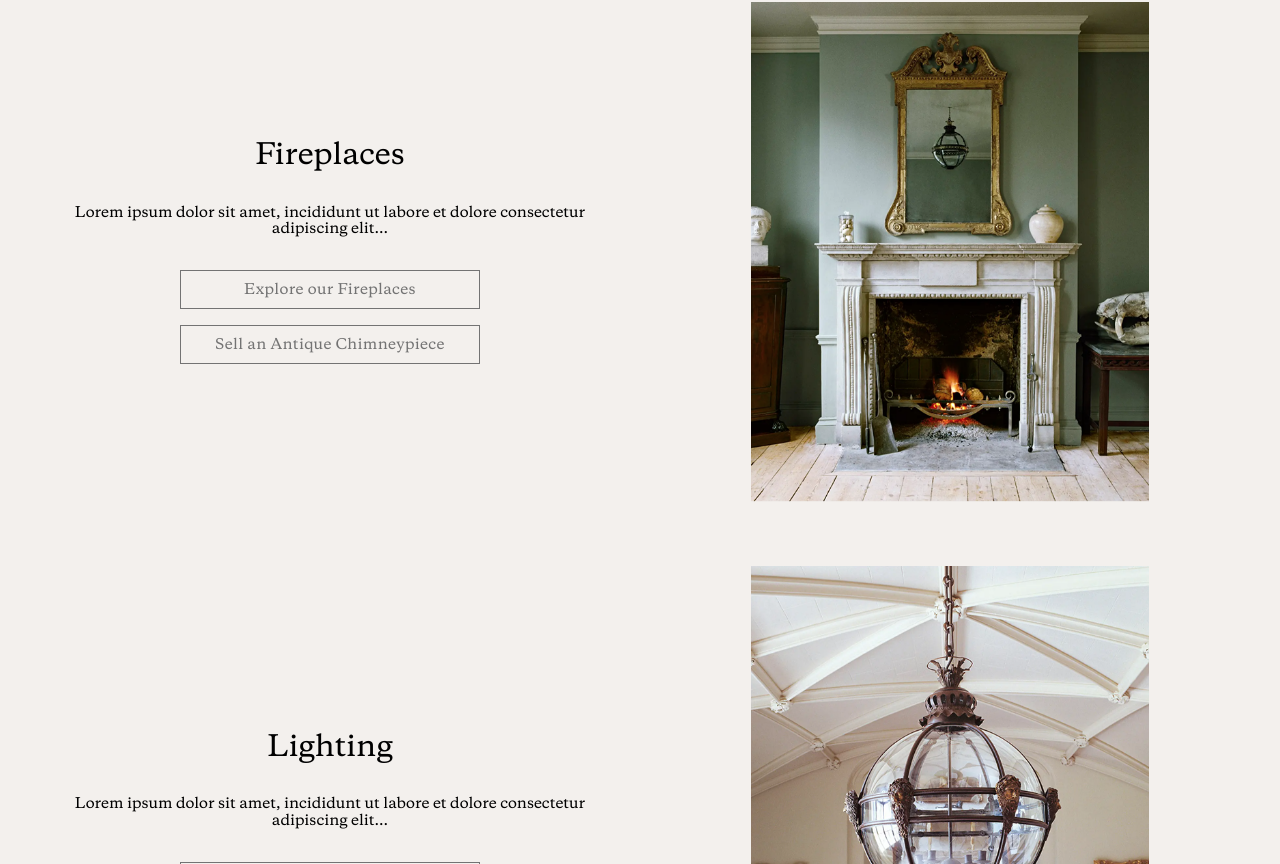
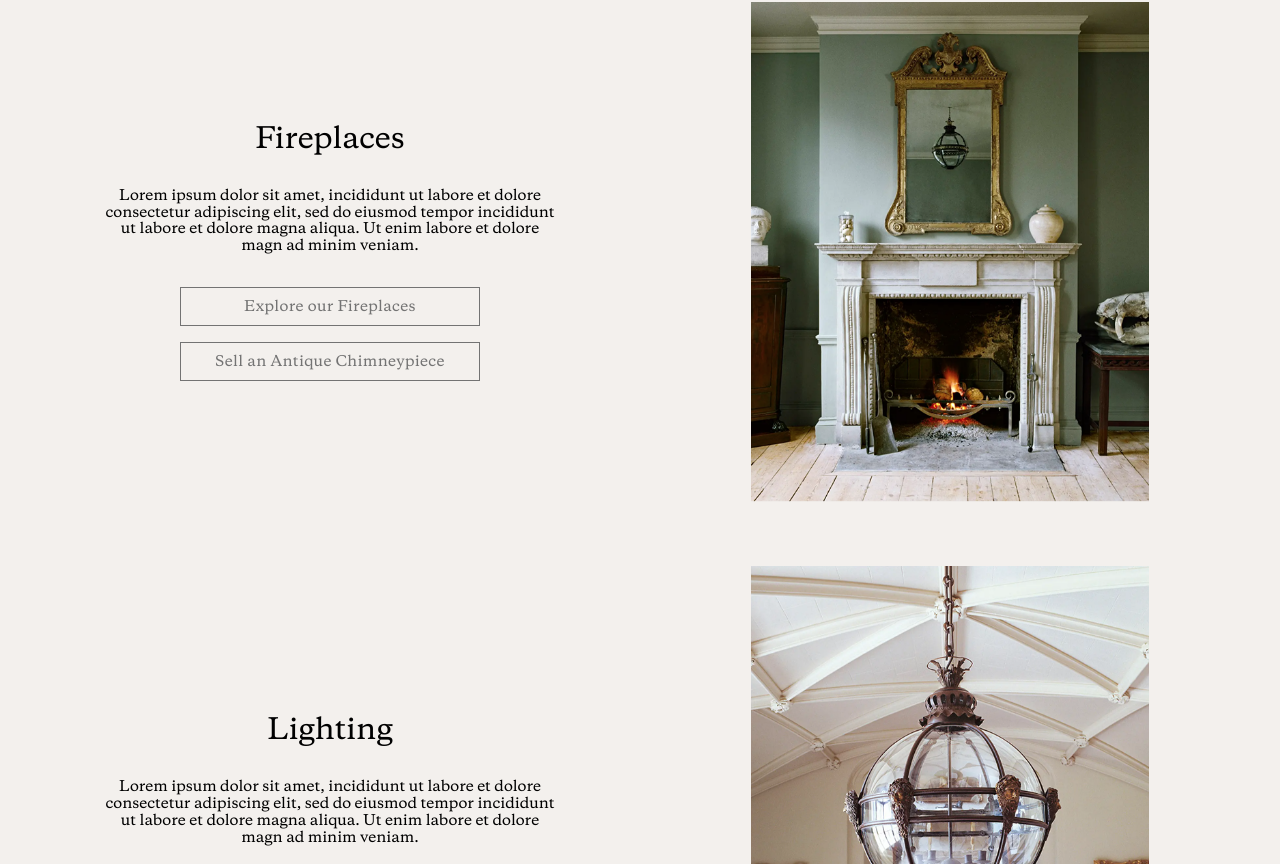
Before and after one commit to rugs07/jamb, a Next.js app: page / in a window 1280 px wide. Shown: the part 896-1760 px from the top of the page. Built offline with nearby package versions, Linux system fonts and the light colour scheme.

Commit message:
Content updates

```diff
--- a/app/components/hero-section.tsx
+++ b/app/components/hero-section.tsx
@@ -23,7 +23,7 @@ export default function HeroSection({
         <div className="grid grid-cols-1 items-center gap-8 md:grid-cols-2 md:gap-14">
           <div className="flex flex-col mx-auto order-2 md:order-none">
             <h1 className="fl1 text-center title-content-gap">{title}</h1>
-            <p className="fl2 max-w-3xl text-center">{description}</p>
+            <p className="fl2 md:w-[80%] w-full mx-auto text-center">{description}</p>
             <div className="flex flex-col gap-4 mt-4 md:mt-8">
               <button className="btn-primary mx-auto">{buttonText}</button>
               {secondaryButtonText && (
--- a/app/components/two-column-section.tsx
+++ b/app/components/two-column-section.tsx
@@ -27,7 +27,7 @@ export default function TwoColumnSection({
         </div>
       )}
       <h2 className="fl1 text-center title-content-gap">{title}</h2>
-      <p className="fl2 max-w-3xl text-center">{description}</p>
+      <p className="fl2 md:w-[80%] w-full mx-auto text-center">{description}</p>
       <button className="btn-primary w-fit text-center mx-auto mt-4 md:mt-8">
         {buttonText}
       </button>
--- a/app/home/home-content.ts
+++ b/app/home/home-content.ts
@@ -2,7 +2,7 @@ export const homeContent = {
   hero: {
     title: "Fireplaces",
     description:
-      "Lorem ipsum dolor sit amet, incididunt ut labore et dolore consectetur adipiscing elit...",
+      "Lorem ipsum dolor sit amet, incididunt ut labore et dolore consectetur adipiscing elit, sed do eiusmod tempor incididunt ut labore et dolore magna aliqua. Ut enim labore et dolore magn ad minim veniam.",
     primaryCta: "Explore our Fireplaces",
     secondaryCta: "Sell an Antique Chimneypiece",
     imageSrc: "/landing/fireplaces.png",
@@ -13,7 +13,7 @@ export const homeContent = {
     fireplaces: {
       title: "Fireplaces",
       description:
-        "Lorem ipsum dolor sit amet, incididunt ut labore et dolore consectetur adipiscing elit...",
+        "Lorem ipsum dolor sit amet, incididunt ut labore et dolore consectetur adipiscing elit, sed do eiusmod tempor incididunt ut labore et dolore magna aliqua. Ut enim labore et dolore magn ad minim veniam.",
       cta: "Explore our Fireplaces",
       imageSrc: "/landing/fireplaces.png",
       imageAlt: "Fireplace section",
@@ -21,7 +21,7 @@ export const homeContent = {
     lighting: {
       title: "Lighting",
       description:
-        "Lorem ipsum dolor sit amet, incididunt ut labore et dolore consectetur adipiscing elit...",
+        "Lorem ipsum dolor sit amet, incididunt ut labore et dolore consectetur adipiscing elit, sed do eiusmod tempor incididunt ut labore et dolore magna aliqua. Ut enim labore et dolore magn ad minim veniam.",
       cta: "Explore our Lighting",
       imageSrc: "/landing/lightning.png",
       imageAlt: "Lighting hero",
@@ -29,7 +29,7 @@ export const homeContent = {
     furniture: {
       title: "Furniture",
       description:
-        "Lorem ipsum dolor sit amet, incididunt ut labore et dolore consectetur adipiscing elit...",
+        "Lorem ipsum dolor sit amet, incididunt ut labore et dolore consectetur adipiscing elit, sed do eiusmod tempor incididunt ut labore et dolore magna aliqua. Ut enim labore et dolore magn ad minim veniam.",
       cta: "Explore our Furniture",
       imageSrc: "/landing/furniture.png",
       imageAlt: "Furniture hero",
@@ -38,7 +38,7 @@ export const homeContent = {
       label: "JOURNAL",
       title: "The Grand Collection",
       description:
-        "Lorem ipsum dolor sit amet, incididunt ut labore et dolore consectetur adipiscing elit...",
+        "Lorem ipsum dolor sit amet, incididunt ut labore et dolore consectetur adipiscing elit, sed do eiusmod tempor incididunt ut labore et dolore magna aliqua. Ut enim labore et dolore magn ad minim veniam.",
       cta: "Discover more",
       imageSrc: "/landing/grand-collection.png",
       imageAlt: "Journal hero",
```
